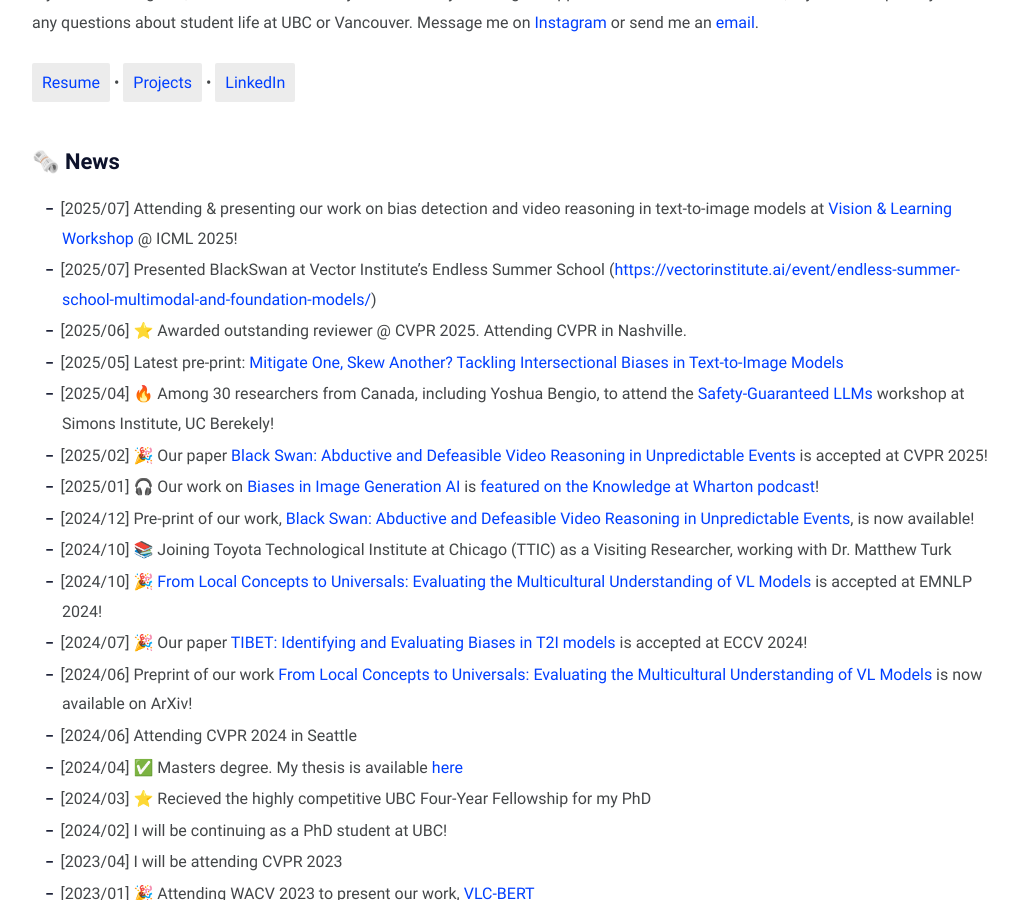
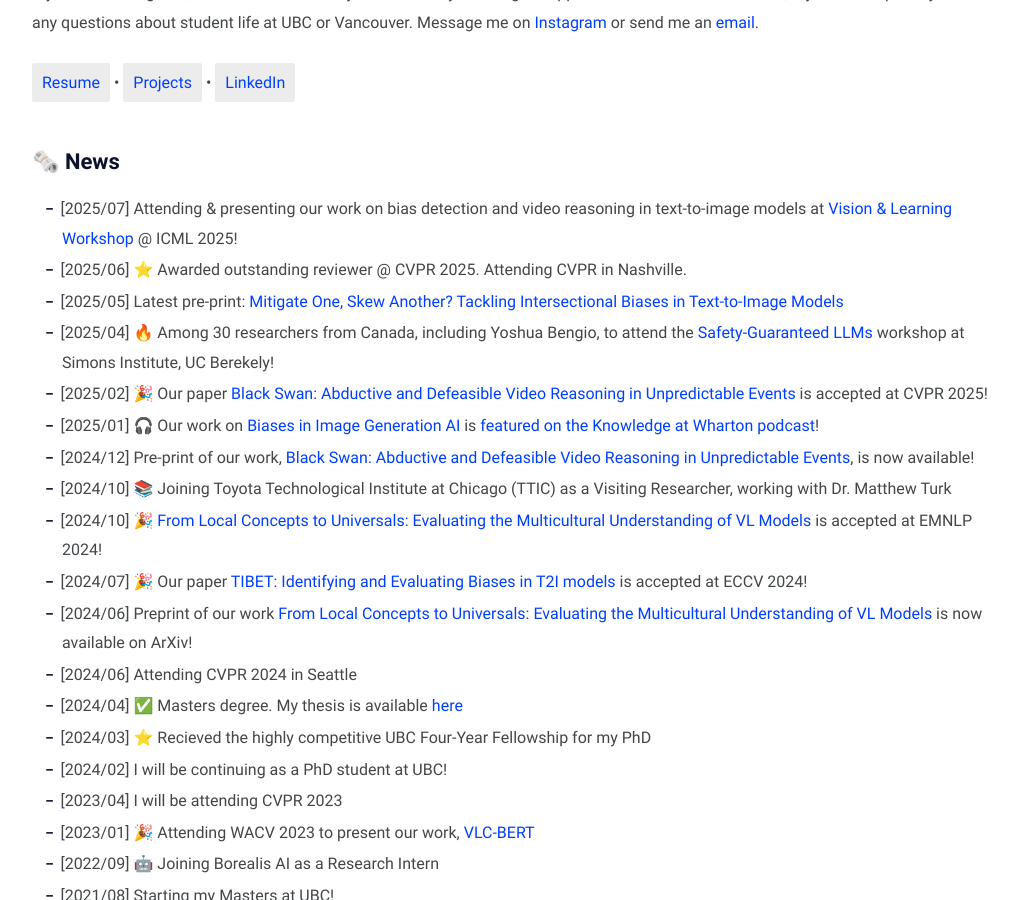
Before and after one commit to aditya10/aditya10.github.io, a Jekyll site: the page built from index.md, in a window 1280 px wide and 900 px high, scrolled down 704 px. Shown: the whole window, without its empty margins (126-1144 px from the left). Built offline with Jekyll 4.4.1, drawn with Linux system fonts in a browser that asks for light colours.

Commit message:
File edited by AI

````diff
--- a/index.md
+++ b/index.md
@@ -22,7 +22,6 @@ If you are reading this, I would love to talk to you! I am always looking for op
 ## 🗞️ News
 
 * [2025/07] Attending & presenting our work on bias detection and video reasoning in text-to-image models at [Vision & Learning Workshop](https://sites.google.com/view/vancouver-icml2025/) @ ICML 2025!
-* [2025/07] Presented BlackSwan at Vector Institute’s Endless Summer School ([https://vectorinstitute.ai/event/endless-summer-school-multimodal-and-foundation-models/](https://vectorinstitute.ai/event/endless-summer-school-multimodal-and-foundation-models/))
 * [2025/06] ⭐ Awarded outstanding reviewer @ CVPR 2025. Attending CVPR in Nashville.
 * [2025/05] Latest pre-print: [Mitigate One, Skew Another? Tackling Intersectional Biases in Text-to-Image Models](https://arxiv.org/abs/2505.17280)
 * [2025/04] 🔥 Among 30 researchers from Canada, including Yoshua Bengio, to attend the [Safety-Guaranteed LLMs](https://simons.berkeley.edu/workshops/safety-guaranteed-llms) workshop at Simons Institute, UC Berekely!
@@ -140,3 +139,5 @@ International Student – Faculty of Science Scholarship & Dean’s Honour List
 
 * Find my photography work on [Instagram](https://www.instagram.com/aditya.chinchure/) and [Unsplash](https://unsplash.com/@adityachinchure)
 * In the news: [Vancouver’s realtors are people too, say trio behind @realtorsofvancouver](https://www.vancouverisawesome.com/local-news/vancouvers-realtors-people-1936819) -->
+
+```
````
